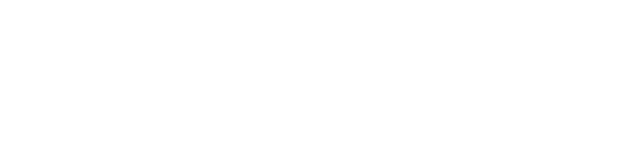
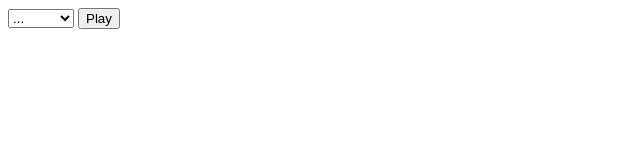
Before and after one commit to cunbex/Js-Rock-paper-scissors, a plain HTML site: page index.html in a window 1280 px wide. Shown: the whole page, without its empty margins (0-640 px from the left). Drawn offline with Linux system fonts and the light colour scheme.

Commit message:
Add html content
filled the necessary html content.

```diff
--- a/index.html
+++ b/index.html
@@ -10,7 +10,17 @@
 </head>
 
 <body>
-
+  <main>
+    <select name="game" id="game">
+      <option value="rock">Rock</option>
+      <option value="paper">Paper</option>
+      <option value="scissor">Scissor</option>
+      <option value="..." hidden selected="selected">...</option>
+    </select>
+    <button id="submit">Play</button>
+    <p id="computer"></p>
+    <p id="result"></p>
+  </main>
 </body>
 <script src="script/script.js"></script>
 
```
